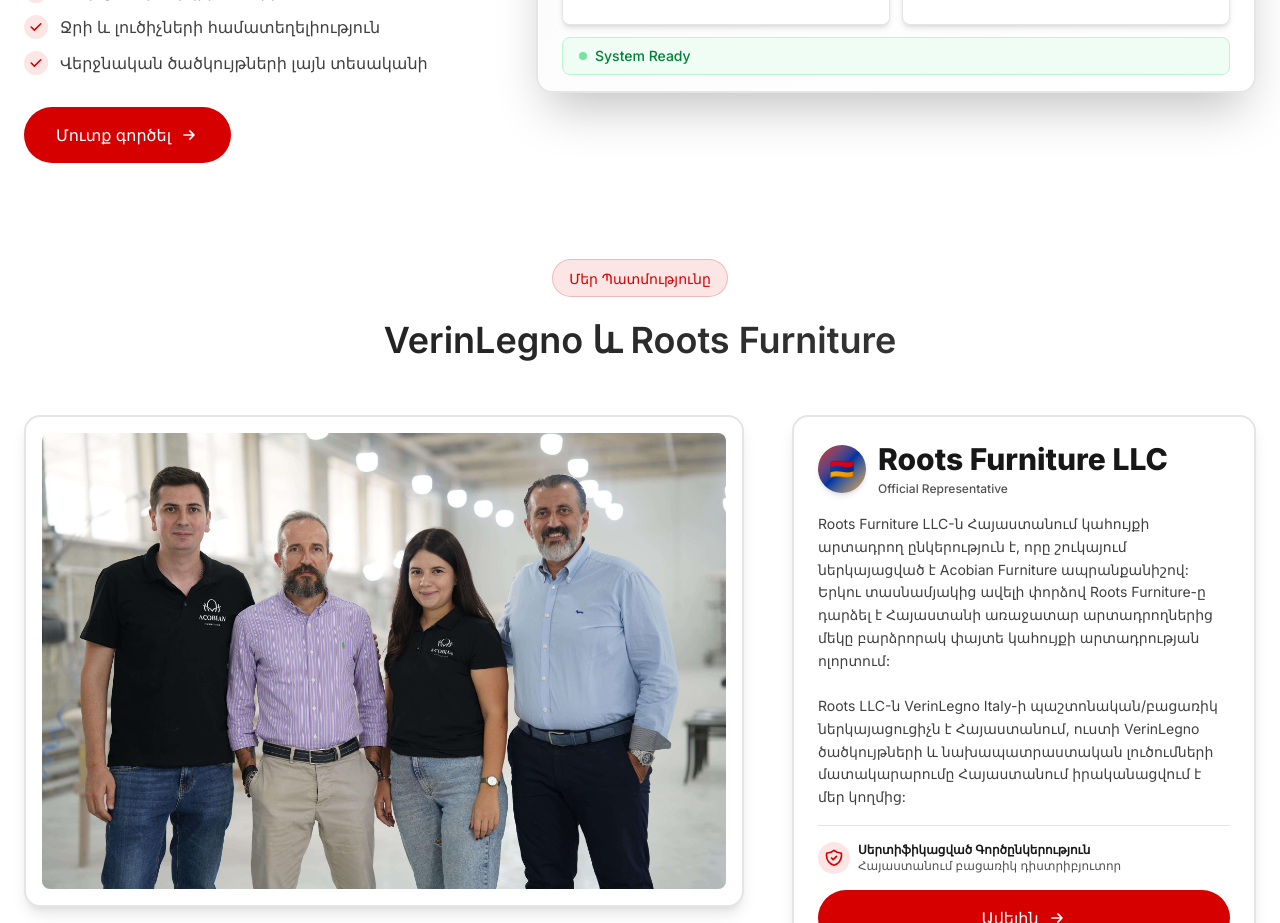
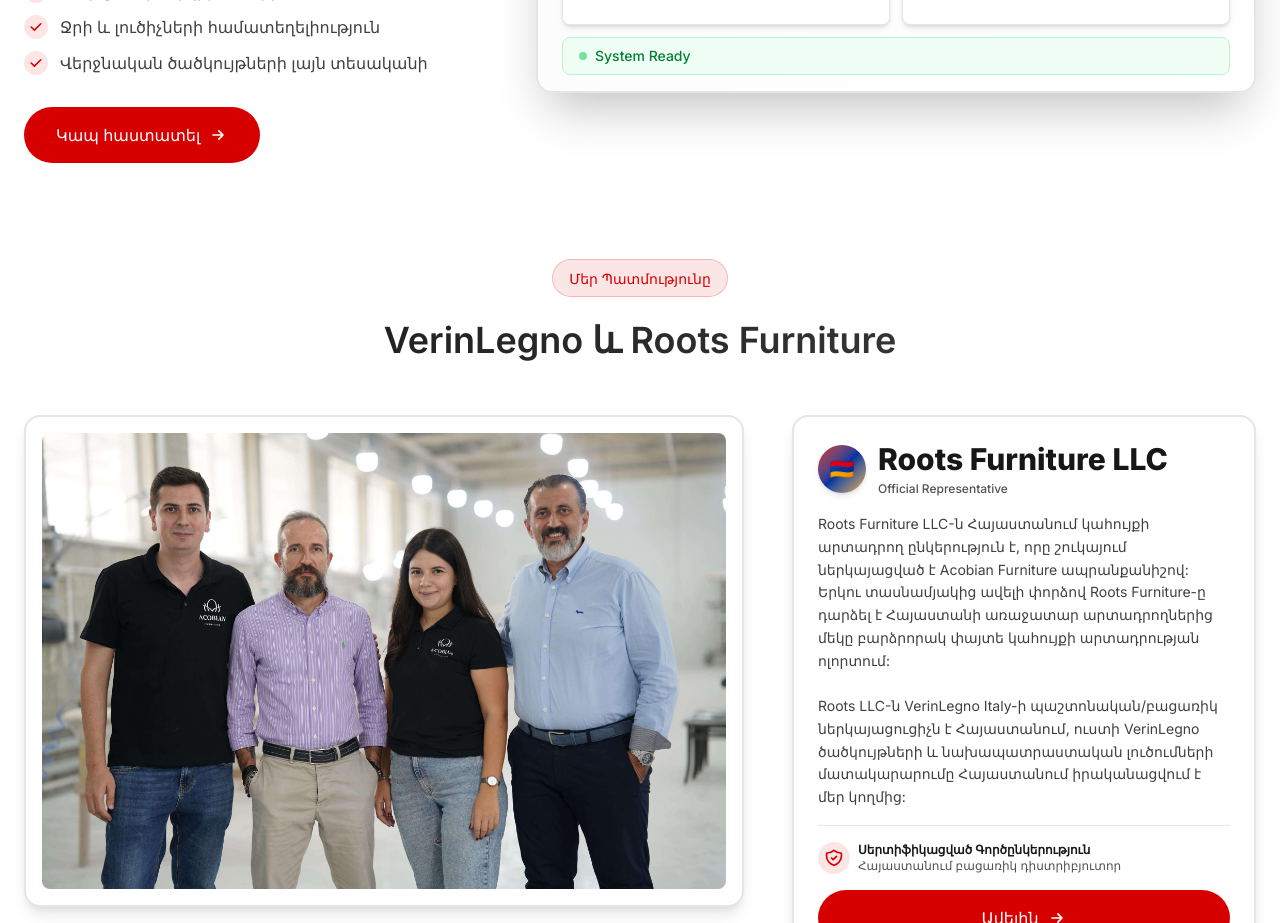
Before and after one commit to levonstepan/VerinLegno.am, a Next.js app: page /arm in a window 1280 px wide. Shown: the part 3340-4263 px from the top of the page. Built offline with nearby package versions, Linux system fonts and the light colour scheme.

Commit message:
Change Verinchrome CTA button text to 'Ô¿Õ¡Õº Õ°Õ¡Õ½Õ¿Õ¡Õ¿Õ¥Õ¬'

```diff
--- a/app/shared/content.ts
+++ b/app/shared/content.ts
@@ -52,7 +52,7 @@ export const hyContent = {
     subtitle: "Verinchrome",
     description:
       "Verinchrome գունավորման համակարգը թույլ է տալիս առավելագույն հուսալիությամբ վերարտադրել լայն շրջանակի պիգմենտավորված հիմքեր և ավարտական ծածկույթներ ջրային և լուծիչային հիմքով նյութերում՝ ապահովելով պարզ, արագ և ճկուն աշխատանքային գործընթաց։ Նախագծված է մասնագետների համար, ովքեր գնահատում են ճշգրտությունը, Verinchrome-ը ապահովում է խելացի և ինտուիտիվ մոտեցում գույնի ստեղծմանը:  Բարձրորակ պիգմենտները ապահովում են համահունչ երանգներ տարբեր նյութերի վրա — փայտ, մետաղ և պլաստիկ: Համակարգը ինչպես ձեռքով, այնպես էլ ավտոմատ գունավորման համար է և հնարավորություն տալիս արհեստանոցներին, արտադրական ձեռնարկություններին և դիզայներներին ստանալ կատարյալ արդյունք։",
-    cta: "Մուտք գործել",
+    cta: "Կապ հաստատել",
     ctaLink: "#contact",
   },
   workshops: {
```
